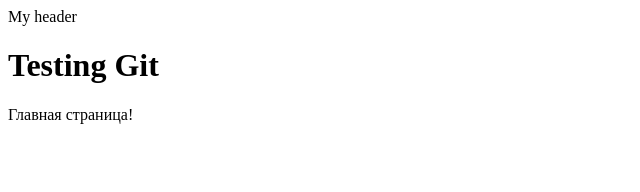
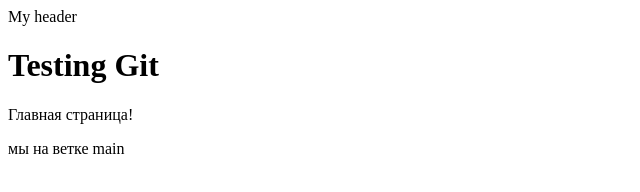
Before and after one commit to Holyhelper1/Test-1, a plain HTML site: page index.html in a window 1280 px wide. Shown: the whole page, without its empty margins (0-640 px from the left). Drawn offline with Linux system fonts and the light colour scheme.

Commit message:
добавили параграф

```diff
--- a/index.html
+++ b/index.html
@@ -11,6 +11,7 @@
    <main>
     <span>Главная страница!</span>
    </main>
+   <p>мы на ветке main</p>
     <script src="index.js"></script>
 </body>
 </html>
```
Also changed, not shown: 1 other file.
